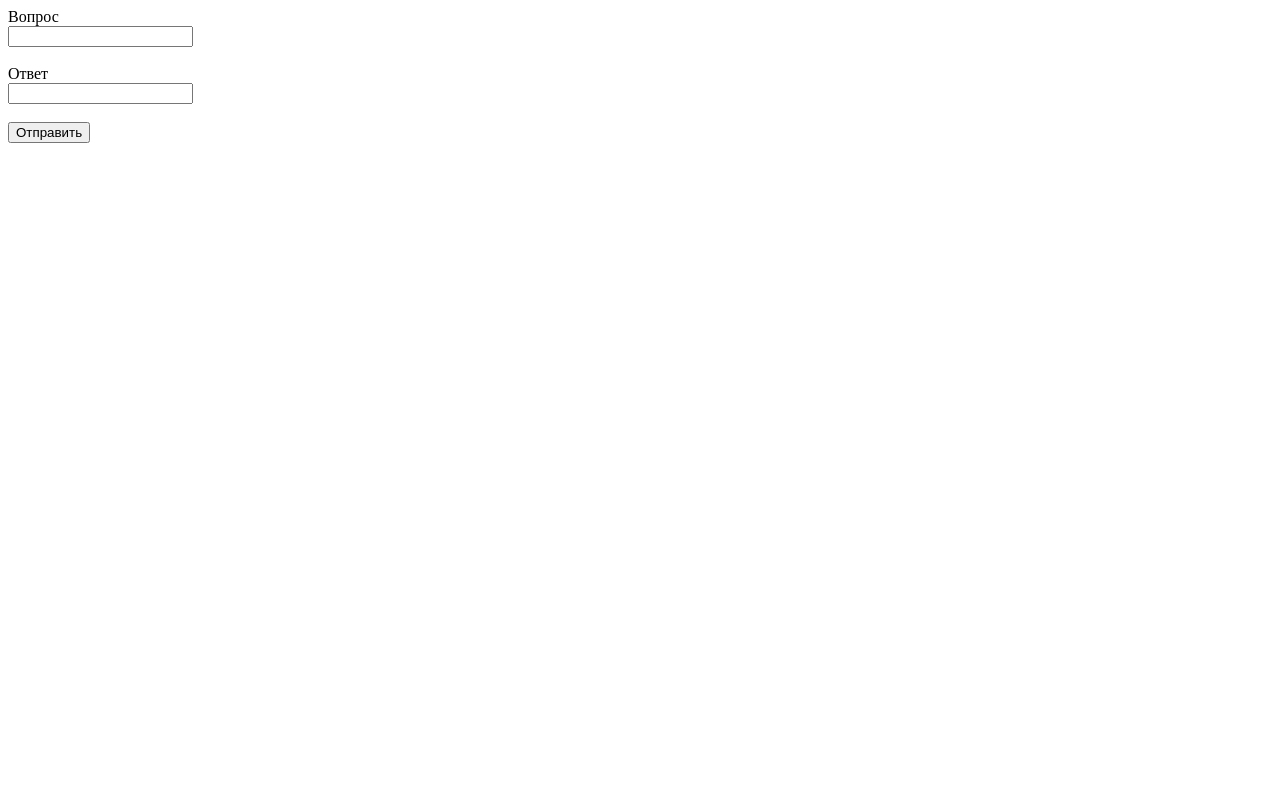
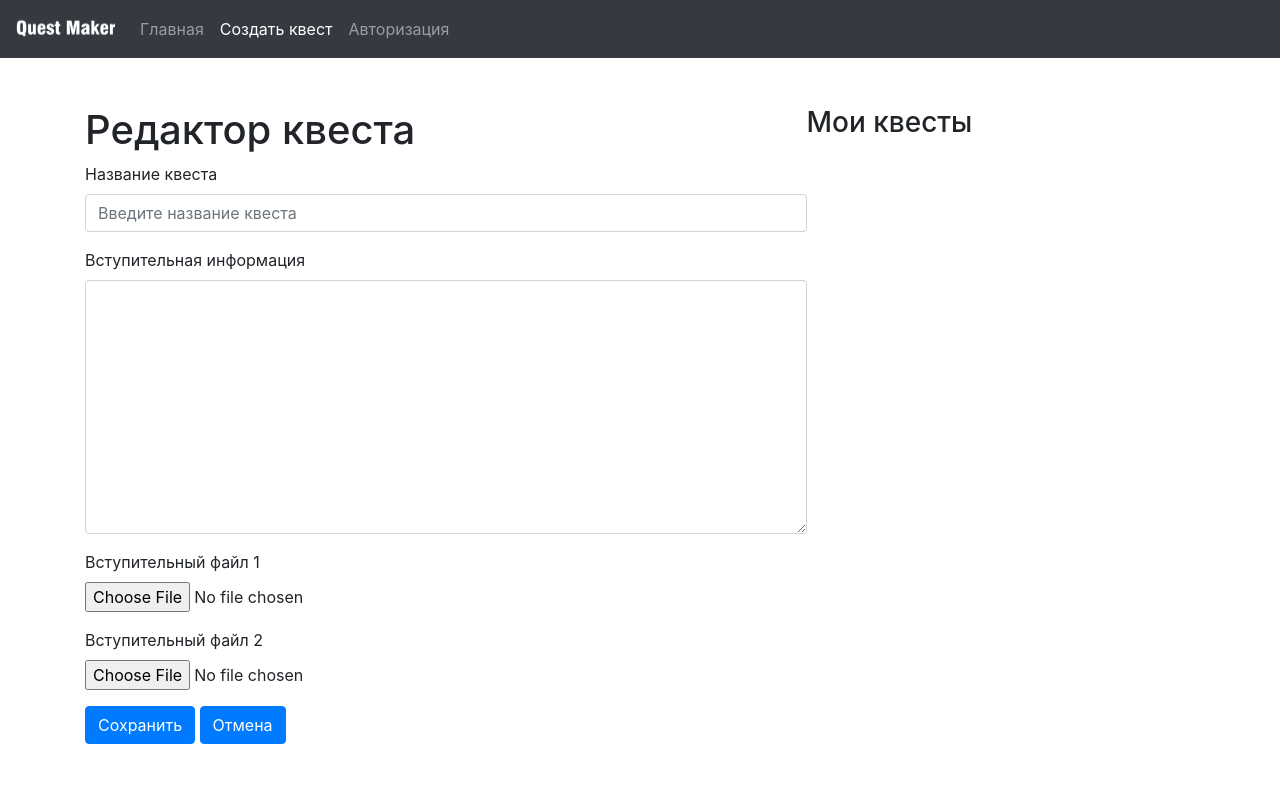
Before and after one commit to deftcodes/quest-maker, a website: page src/index.html in a window 1280 px wide. Drawn offline with nearby package versions, Linux system fonts and the light colour scheme.

Commit message:
'new_src'

```diff
--- a/src/index.html
+++ b/src/index.html
@@ -1,15 +1,94 @@
-<!DOCTYPE html>
-<html>
-<head>
-    <meta charset="utf-8" />
-</head>
+<!doctype html>
+<html lang="en">
+  <head>
+    <!-- Required meta tags -->
+    <meta charset="utf-8">
+    <meta name="viewport" content="width=device-width, initial-scale=1, shrink-to-fit=no">
+
+    <!-- Bootstrap CSS -->
+    <link rel="stylesheet" href="https://stackpath.bootstrapcdn.com/bootstrap/4.3.1/css/bootstrap.min.css" integrity="sha384-ggOyR0iXCbMQv3Xipma34MD+dH/1fQ784/j6cY/iJTQUOhcWr7x9JvoRxT2MZw1T" crossorigin="anonymous">
+
+    <link rel="stylesheet" href="style.css" type="text/css"/>
+
+    <title>Quest</title>
+  </head>
 <body>
-    <form action="/" method="post">
+
+        <nav class="navbar navbar-expand-lg navbar-dark bg-dark sticky-top">
+                <a href="#" class="navbar-brand">
+                  <img src="img/8.png"
+                  width="100" height="30" alt="logo">
+                </a>
+                <button class="navbar-toggler" type="button" data-toggle="collapse" data-target="#navbarSupportedContent"
+                aria-controls="navbarSupportedContent" aria-expanded="false" aria-label="Toggle navigation">
+                    <span class="navbar-toggler-icon"></span>
+                </button>
+                <div class="collapse navbar-collapse" id="navbarSupportedContent">
+                    <ul class="navbar-nav mr-auto">
+                      <li class="nav-item ">
+                          <a href="index.html" class="nav-link">Главная</a>
+                      </li>
+                      <li class="nav-item active">
+                        <a href="#" class="nav-link">Создать квест</a>
+                      </li>
+                      <li class="nav-item">
+                              <a href="#" class="nav-link " data-toggle="modal" data-target="#exampleModal" disabled>Авторизация</a>
+                      </li>
+                    </ul>
+                </div>
+              </nav>
+
+   <!-- <form action="/" method="post">
         <label>Вопрос</label><br>
         <input type="textarea" name="question" /><br><br>
         <label>Ответ</label><br>
         <input type="textbox" name="answer" /><br><br>
         <input type="submit" value="Отправить" />
-    </form>
-</body>
+    </form> -->
+
+    <form action="/" method="post">
+    <div class="main mt-5">
+            <div class="container">
+              <div class="col-2-3">
+                <h1>Редактор квеста</h1>
+                <label >Название квеста</label>
+                <input type="text" name="quest_name" class="form-control" placeholder="Введите название квеста" required>
+                <label class="mt-3">Вступительная информация</label>
+                <textarea name="inf" class="form-control" cols="30" rows="10" required></textarea>
+                <label class="mt-3">Вступительный файл 1</label><br>
+                <input type="file" name="audio"><br>
+                <label class="mt-3">Вступительный файл 2</label><br>
+                <input type="file" name="video"><br>
+                <button type="submit" class="btn btn-primary mt-3 mb-5">Сохранить</button>
+                <button type="submit" class="btn btn-primary mt-3 mb-5">Отмена</button>
+              </div>
+              </form>
+              <div class="col-1-3">
+                <h3>Мои квесты</h3>
+
+              </div>
+            </div>
+          </div>
+
+
+
+
+
+
+
+
+
+
+
+
+
+
+
+    <!-- Optional JavaScript -->
+    <!-- jQuery first, then Popper.js, then Bootstrap JS -->
+    <script src="https://code.jquery.com/jquery-3.3.1.slim.min.js" integrity="sha384-q8i/X+965DzO0rT7abK41JStQIAqVgRVzpbzo5smXKp4YfRvH+8abtTE1Pi6jizo" crossorigin="anonymous"></script>
+    <script src="https://cdnjs.cloudflare.com/ajax/libs/popper.js/1.14.7/umd/popper.min.js" integrity="sha384-UO2eT0CpHqdSJQ6hJty5KVphtPhzWj9WO1clHTMGa3JDZwrnQq4sF86dIHNDz0W1" crossorigin="anonymous"></script>
+    <script src="https://stackpath.bootstrapcdn.com/bootstrap/4.3.1/js/bootstrap.min.js" integrity="sha384-JjSmVgyd0p3pXB1rRibZUAYoIIy6OrQ6VrjIEaFf/nJGzIxFDsf4x0xIM+B07jRM" crossorigin="anonymous"></script>
+    <script src="script.js"></script>
+  </body>
 </html>
--- /dev/null
+++ b/src/script.js
@@ -0,0 +1,7 @@
+$('carousel').carousel({
+    interval: 3000
+})
+//$('#exampleModal').modal({
+  //  keyboard: false
+    //backdrop: "static"
+//})
--- /dev/null
+++ b/src/style.css
@@ -0,0 +1,11 @@
+.col-1-2 {
+    width: 50%;
+    float: left;
+  }
+.col-2-3 {
+    width: 65%;
+    float: left;
+  }
+.p-0{
+    padding: 0;
+}
```
Also changed, not shown: src/create.html (added, +97 -0 lines), src/server.js (+6 -1 lines), src/img/8.png (added).
